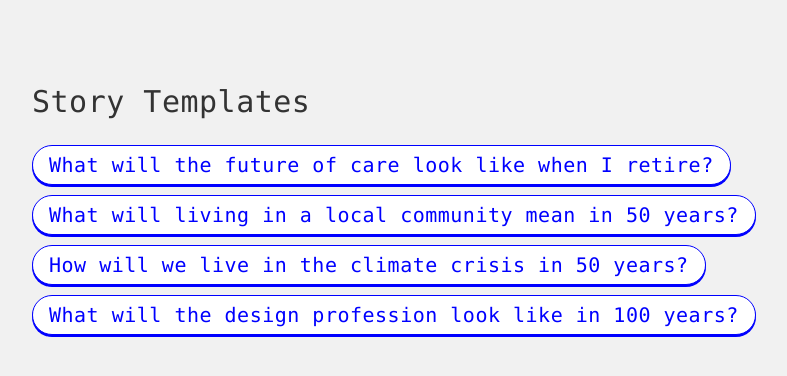
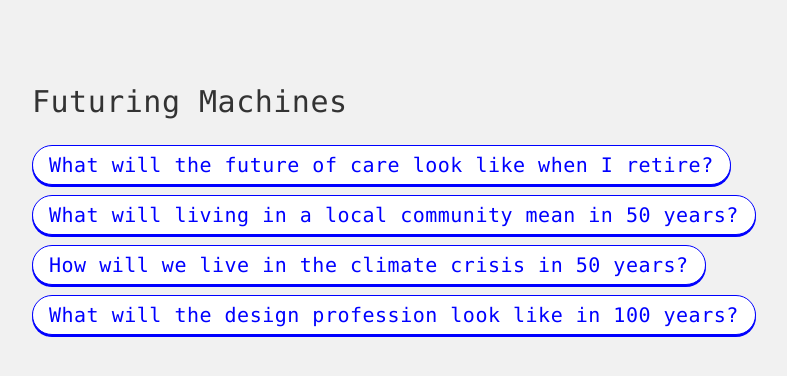
Before and after one commit to fidelthomet/futuring-machines, a Vue app: page / in a window 1280 px wide. Shown: the top 376 px of the page, without its empty margins (208-995 px from the left). Built offline with nearby package versions, Linux system fonts and the light colour scheme.

Commit message:
rename template page to project title

```diff
--- a/src/components/TheTemplates.vue
+++ b/src/components/TheTemplates.vue
@@ -1,14 +1,12 @@
 <script setup>
 import { useCommandStore } from '@/stores/commands'
-
 import { RouterLink } from 'vue-router'
-
 const commandStore = useCommandStore()
 </script>
 
 <template>
   <div class="templates">
-    <h1>Story Templates</h1>
+    <h1>Futuring Machines</h1>
     <nav>
       <RouterLink
         v-for="template in commandStore.templatesEnabled"
```
